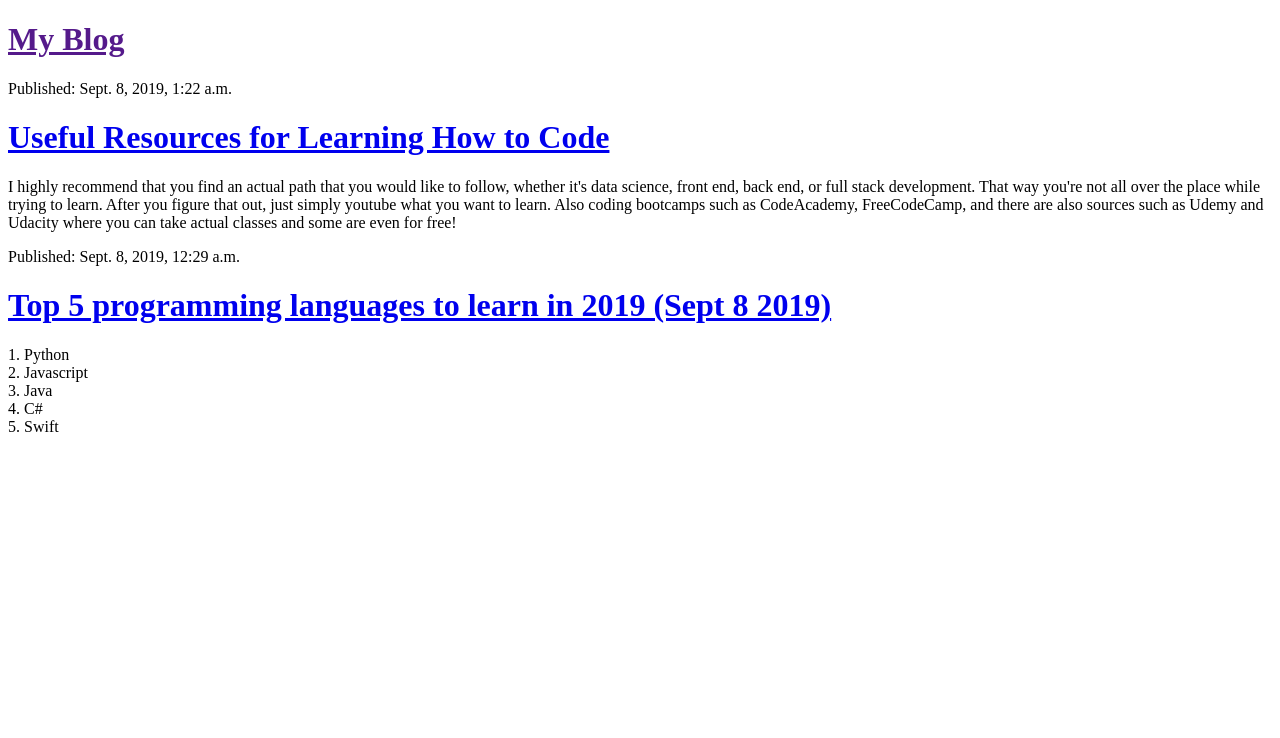
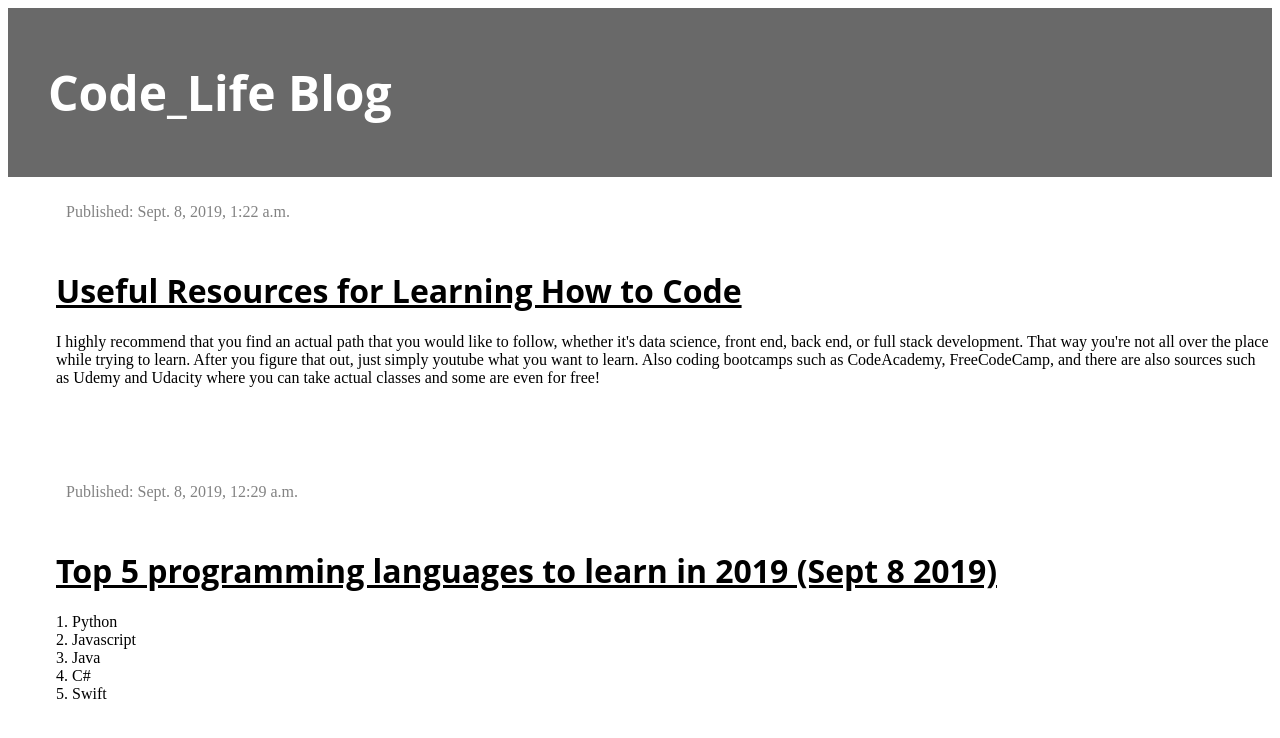
Before and after one commit to Baker17/my_django_site, a Django app: page / in a window 1280 px wide. Shown: the top 738 px of the page. Run offline with Django 3.2, Linux system fonts and the light colour scheme; data comes from the database, SQL or seed files in the repository; some libraries are stand-ins or nearby versions.

Commit message:
Style the app with bootsrap and css. Also, apply DRY priciple by using extensions in Django.

```diff
--- /dev/null
+++ b/blog/static/css/blog.css
@@ -0,0 +1,32 @@
+.page-header {
+    background-color: #696969;
+    margin-top: 0;
+    padding: 20px 20px 20px 40px;
+}
+
+.page-header h1, .page-header h1 a{
+    color: #ffffff;
+    font-size: 36pt;
+    text-decoration: none;
+}
+
+.content {
+    margin-left: 48px;
+}
+
+h1, h2, h3, h4 {
+    font-family: 'Open Sans', sans-serif;
+}
+
+.date {
+    color: #828282;
+    padding: 10px;
+}
+
+.post {
+    margin-bottom: 70px;
+}
+
+.post h1 a {
+    color: #000000;
+}
--- /dev/null
+++ b/blog/templates/blog/base.html
@@ -0,0 +1,29 @@
+{% load staticfiles %}
+<!DOCTYPE html>
+<html lang="en">
+<head>
+    <meta charset="UTF-8">
+    <title>My Blog</title>
+    <link href="https://fonts.googleapis.com/css?family=Inconsolata&display=swap" rel="stylesheet" type="text/css">
+    <link rel="stylsheet" href="https://stackpath.bootstrapcdn.com/bootstrap/4.3.1/css/bootstrap.min.css">
+    <link rel="stylesheet" href="{% static 'css/blog.css' %}">
+</head>
+<body>
+
+<div class="page-header">
+    <h1><a href="{% url "post_list" %}">Code_Life Blog</a></h1>
+</div>
+
+<div class="content container">
+    <div class="row">
+        <div class="col-md-8">
+
+            {% block content %}
+            {% endblock %}
+
+        </div>
+    </div>
+ </div>
+
+</body>
+</html>
--- a/blog/templates/blog/post_list.html
+++ b/blog/templates/blog/post_list.html
@@ -1,19 +1,16 @@
-<!DOCTYPE html>
-<html lang="en">
-<head>
-    <meta charset="UTF-8">
-    <title>My Blog</title>
-</head>
-<body>
-<h1><a href="">My Blog</a></h1>
+{% extends 'blog/base.html' %}
+
+{% block content %}
 
 {% for post in posts %}
-    <div>
-        <p>Published: {{ post.published_date }}</p>
-        <h1><a href="{% url 'post_detail' pk=post.pk %}">{{ post.title }}</a></h1>
-        <p>{{ post.text|linebreaksbr }}</p>
+
+<div class="post">
+    <div class="date">
+         <p>Published: {{ post.published_date }}</p>
     </div>
+
+    <h1><a href="{% url 'post_detail' pk=post.pk %}">{{ post.title }}</a></h1>
+    <p>{{ post.text|linebreaksbr }}</p>
+</div>
 {% endfor %}
-
-</body>
-</html>
+{% endblock %}
```
Also changed, not shown: blog/templates/blog/post_detail.html (+9 -10 lines).
